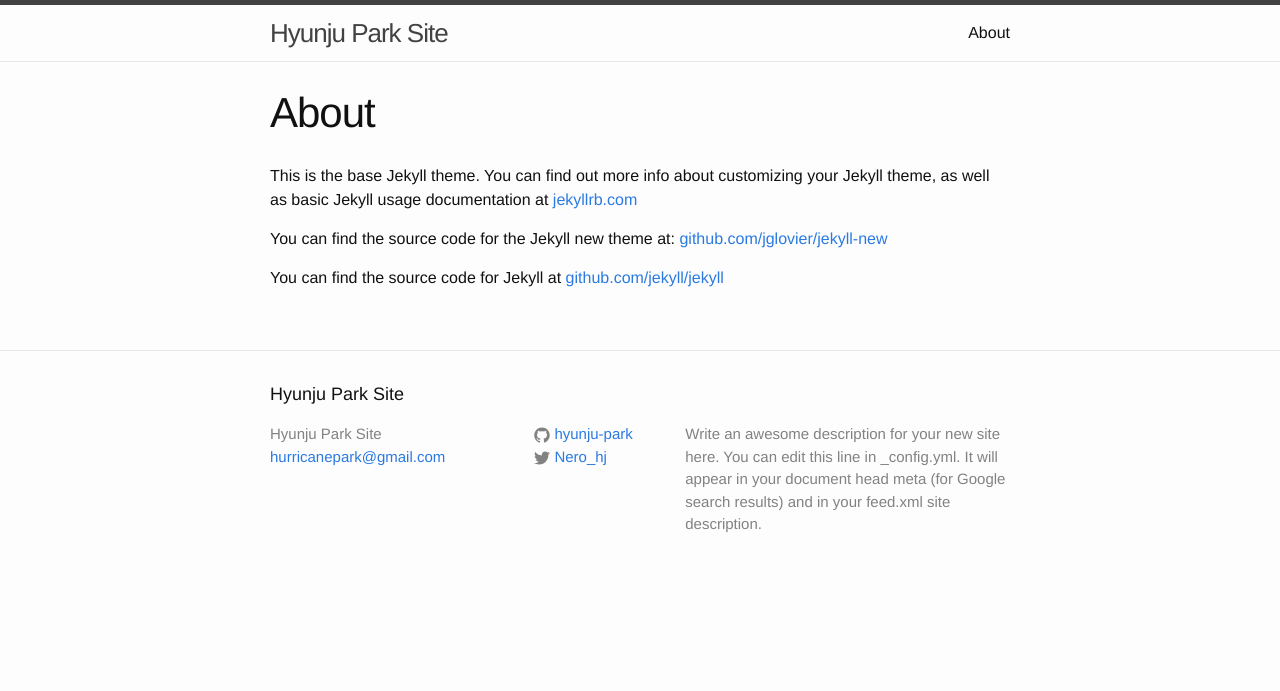
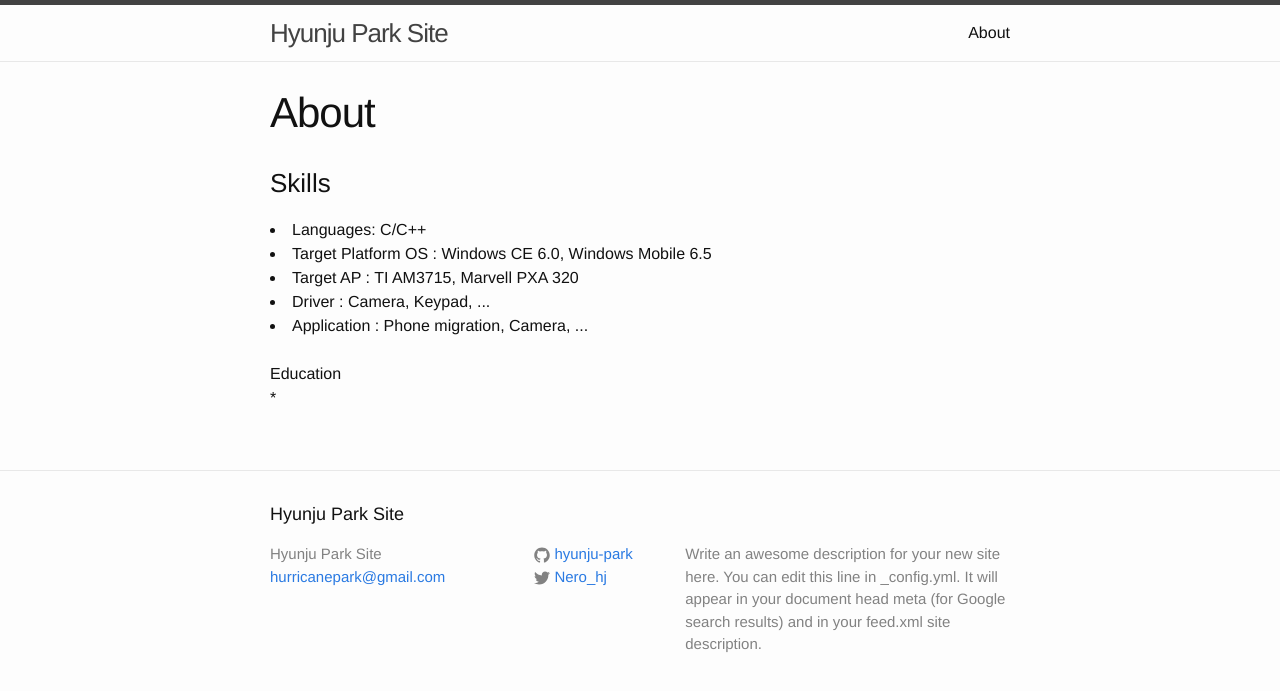
Before and after one commit to hyunju-park/hyunju-park.github.io, a Jekyll site: the page built from about.md, in a window 1280 px wide. Shown: the top 691 px of the page. Built offline with Jekyll 4.4.1, drawn with Linux system fonts in a browser that asks for light colours.

Commit message:
Update profile
Update profile

```diff
--- a/about.md
+++ b/about.md
@@ -4,8 +4,12 @@ title: About
 permalink: /about/
 ---
 
-This is the base Jekyll theme. You can find out more info about customizing your Jekyll theme, as well as basic Jekyll usage documentation at [jekyllrb.com](http://jekyllrb.com/)
-
-You can find the source code for the Jekyll new theme at: [github.com/jglovier/jekyll-new](https://github.com/jglovier/jekyll-new)
-
-You can find the source code for Jekyll at [github.com/jekyll/jekyll](https://github.com/jekyll/jekyll)
+<h3>Skills</h3>
+<li>Languages: C/C++</li>
+<li>Target Platform OS :  Windows CE 6.0, Windows Mobile 6.5</li>
+<li>Target AP : TI AM3715, Marvell PXA 320</li>
+<li>Driver : Camera, Keypad, ...</li>
+<li>Application : Phone migration, Camera, ...</li>
+<br>
+Education<br>
+	*<br>
```
